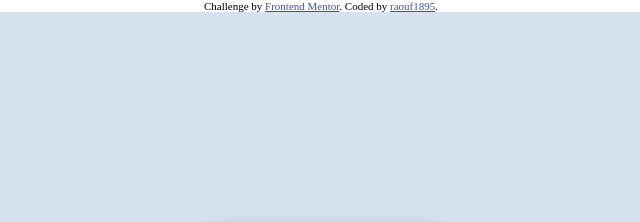
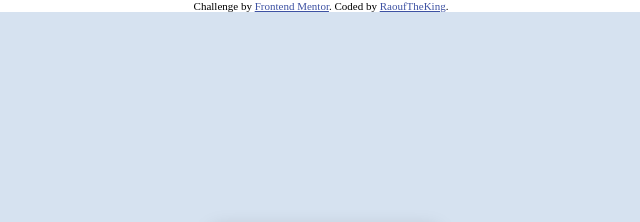
Before and after one commit to raouf1895/qr-code-component-main, a plain HTML site: page index.html in a window 1280 px wide. Shown: the top 222 px of the page, 319-959 px from the left. Drawn offline with Linux system fonts and the light colour scheme.

Commit message:
Update text

```diff
--- a/index.html
+++ b/index.html
@@ -27,7 +27,7 @@
   </div>
   <div class="attribution">
     Challenge by <a href="https://www.frontendmentor.io?ref=challenge" target="_blank">Frontend Mentor</a>.
-    Coded by <a href="#">raouf1895</a>.
+    Coded by <a href="#">RaoufTheKing</a>.
   </div>
 </body>
 </html>
```
